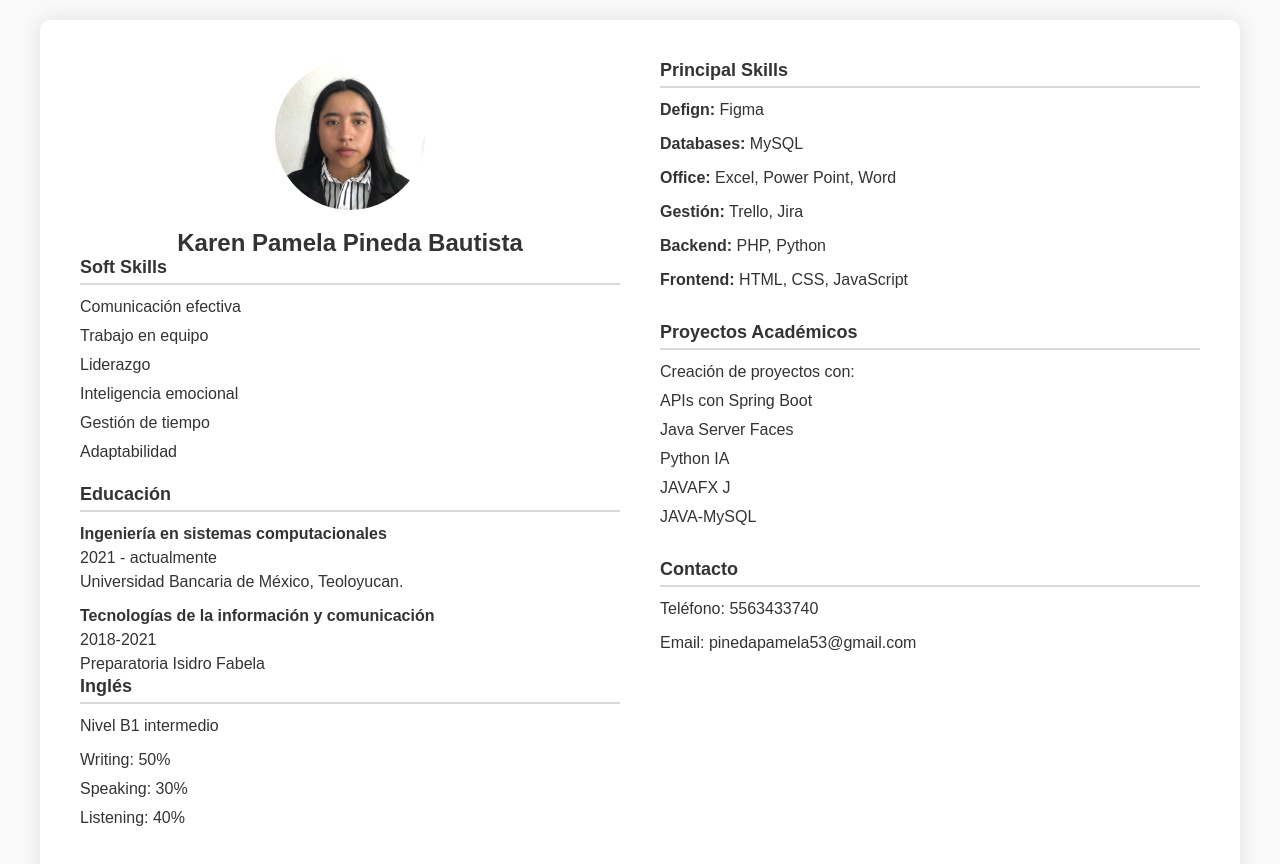
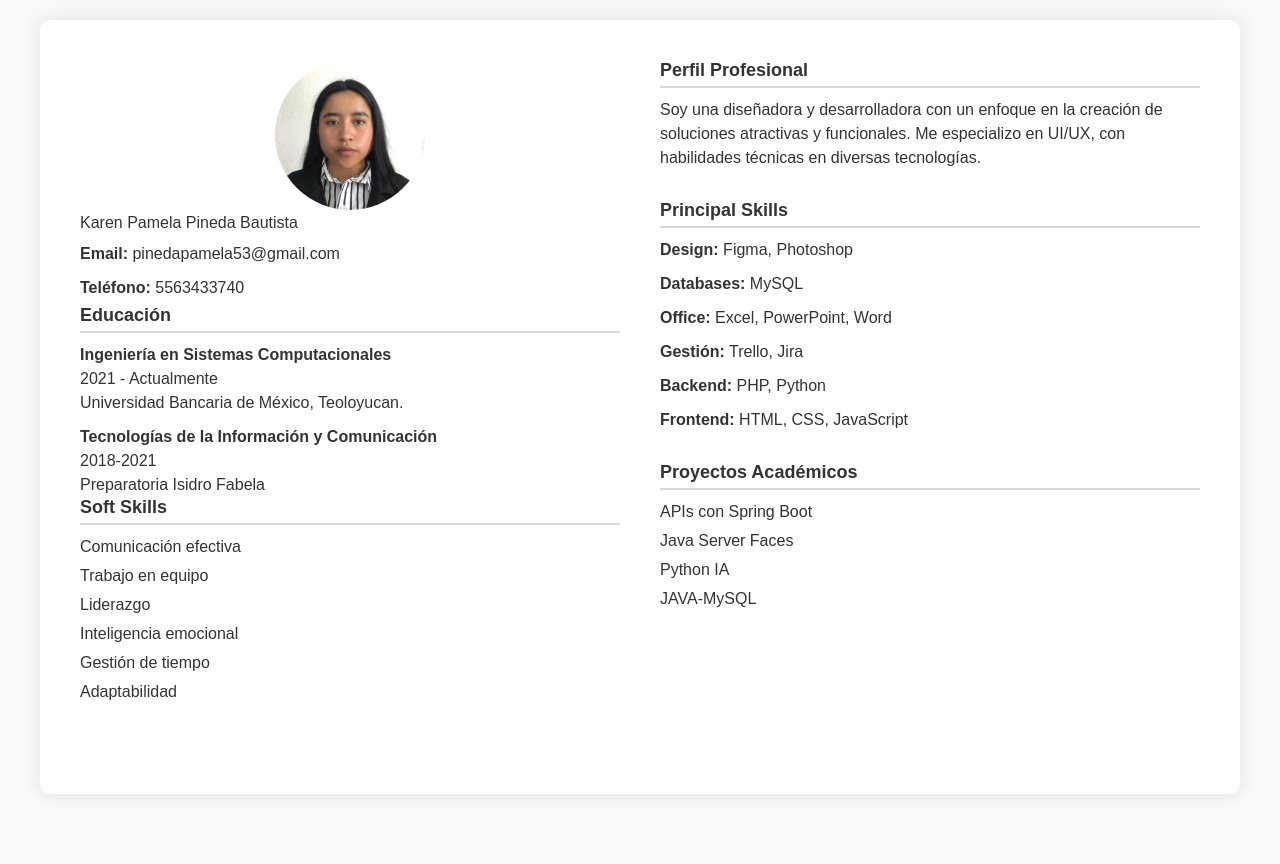
Before and after one commit to krpi1/Git, a plain HTML site: page index.html in a window 1280 px wide. After the commit the page ends 814 px from the top, so only its background shows below. Drawn offline with Linux system fonts and the light colour scheme.

Commit message:
rediseño de cv

```diff
--- a/index.html
+++ b/index.html
@@ -9,12 +9,25 @@
 <body>
     <div class="container">
         <div class="left-column">
-            <div class="profile-picture">
-                <img src="img/me.PNG" alt="Foto de perfil">
+            <div class="hello-section">
+
+                <div class="profile-picture">
+                    <img src="img/me.PNG" alt="Foto de perfil">
+                </div>
+                <p>Karen Pamela Pineda Bautista</p>
             </div>
-            <h2>Karen Pamela Pineda Bautista</h2>
+            <section class="contact">
+                <p><strong>Email:</strong> pinedapamela53@gmail.com</p>
+                <p><strong>Teléfono:</strong> 5563433740</p>
+            </section>
 
-            <section class="soft-skills">
+            <section class="education">
+                <h3>Educación</h3>
+                <p><strong>Ingeniería en Sistemas Computacionales</strong><br>2021 - Actualmente<br>Universidad Bancaria de México, Teoloyucan.</p>
+                <p><strong>Tecnologías de la Información y Comunicación</strong><br>2018-2021<br>Preparatoria Isidro Fabela</p>
+            </section>
+
+            <section class="skills">
                 <h3>Soft Skills</h3>
                 <ul>
                     <li>Comunicación efectiva</li>
@@ -25,53 +38,34 @@
                     <li>Adaptabilidad</li>
                 </ul>
             </section>
-            <section class="education">
-                <h3>Educación</h3>
-                <p><strong>Ingeniería en sistemas computacionales</strong><br>2021 - actualmente<br>Universidad Bancaria de México, Teoloyucan.</p>
-                <p><strong>Tecnologías de la información y comunicación</strong><br>2018-2021<br>Preparatoria Isidro Fabela</p>
-            </section>
-            <section class="languages">
-                <h3>Inglés</h3>
-                <p>Nivel B1 intermedio</p>
-                <ul>
-                    <li>Writing: 50%</li>
-                    <li>Speaking: 30%</li>
-                    <li>Listening: 40%</li>
-                </ul>
-            </section>
         </div>
 
         <div class="right-column">
+            <section class="personal-profile">
+                <h3>Perfil Profesional</h3>
+                <p>Soy una diseñadora y desarrolladora con un enfoque en la creación de soluciones atractivas y funcionales. Me especializo en UI/UX, con habilidades técnicas en diversas tecnologías.</p>
+            </section>
+
             <section class="principal-skills">
                 <h3>Principal Skills</h3>
                 <div class="skills">
-                    <p><strong>Defign:</strong> Figma</p>
+                    <p><strong>Design:</strong> Figma, Photoshop</p>
                     <p><strong>Databases:</strong> MySQL</p>
-                    <p><strong>Office:</strong> Excel, Power Point, Word</p>
+                    <p><strong>Office:</strong> Excel, PowerPoint, Word</p>
                     <p><strong>Gestión:</strong> Trello, Jira</p>
                     <p><strong>Backend:</strong> PHP, Python</p>
                     <p><strong>Frontend:</strong> HTML, CSS, JavaScript</p>
                 </div>
             </section>
 
-
-
             <section class="academic-projects">
                 <h3>Proyectos Académicos</h3>
                 <ul>
-                    <li>Creación de proyectos con:</li>
                     <li>APIs con Spring Boot</li>
                     <li>Java Server Faces</li>
                     <li>Python IA</li>
-                    <li>JAVAFX J</li>
                     <li>JAVA-MySQL</li>
                 </ul>
-            </section>
-
-            <section class="contact">
-                <h3>Contacto</h3>
-                <p>Teléfono: 5563433740</p>
-                <p>Email: pinedapamela53@gmail.com</p>
             </section>
         </div>
     </div>
```
